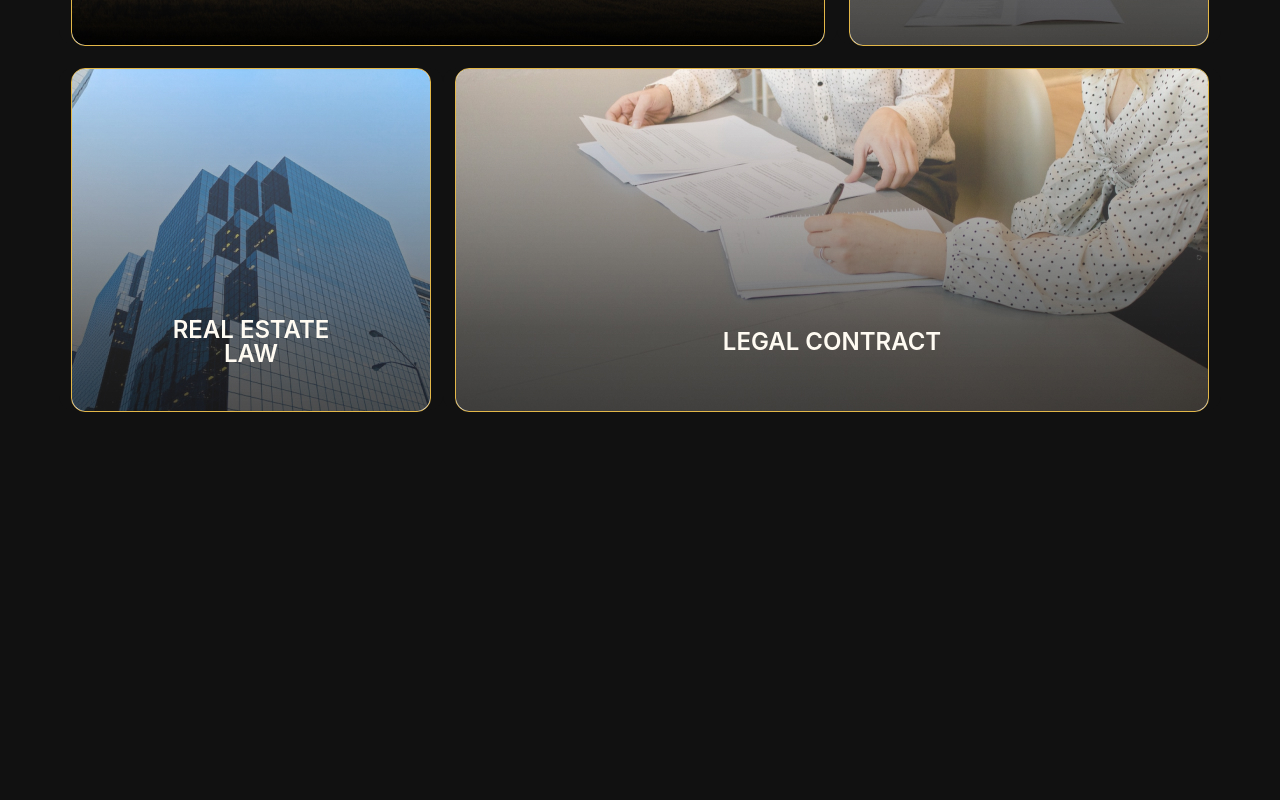
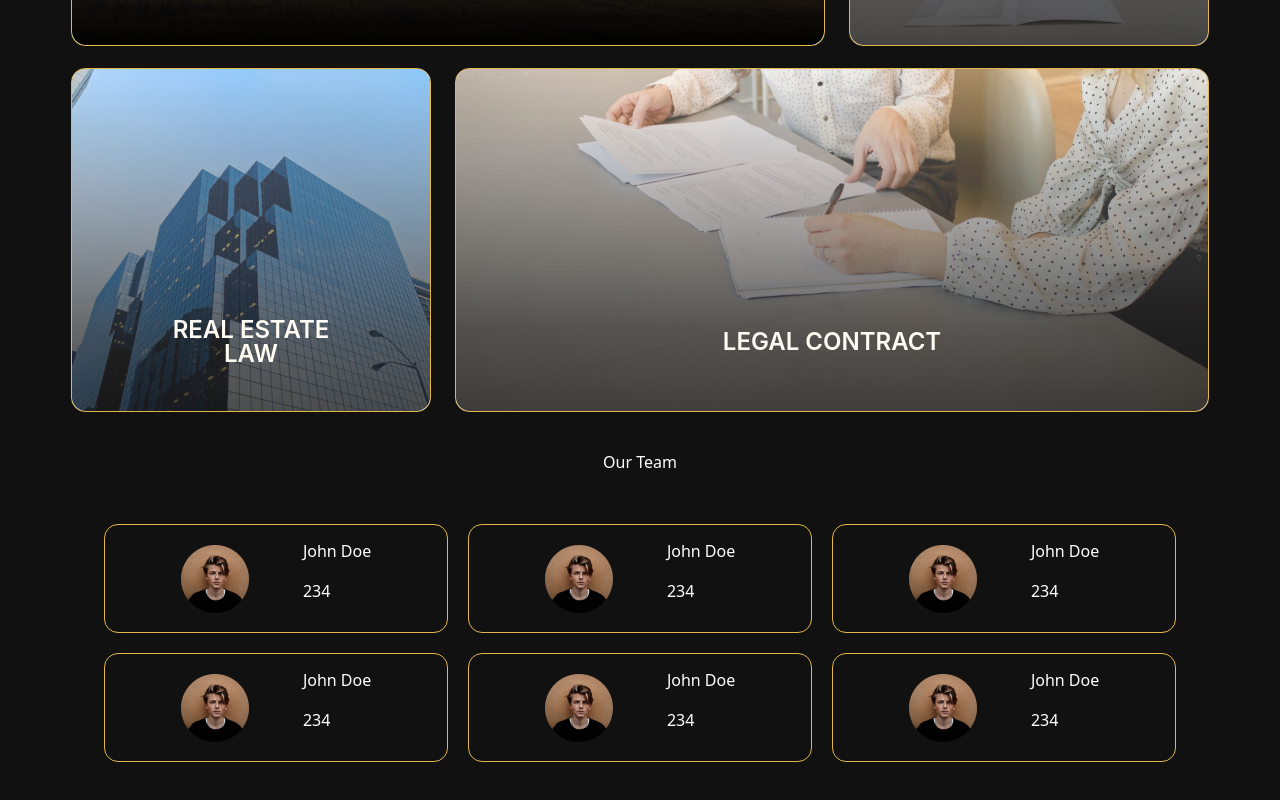
Before and after one commit to Ashwinumbarkar20/LawFirm, a React (Vite) app: page / in a window 1280 px wide. Shown: the part 2368-3168 px from the top of the page. Before the commit the page ends 2798 px from the top, so only its background shows below. Built offline with nearby package versions, Linux system fonts and the light colour scheme.

Commit message:
Team-section

```diff
--- a/src/App.jsx
+++ b/src/App.jsx
@@ -6,6 +6,7 @@ import Herosection from './Component/HeroSection/Herosection'
 import Intro from './Component/Introsection/Intro'
 import Chooseus from './Component/Chooseus/Chooseus'
 import Practices from './Component/Practices/Practices'
+import Teamsection from './Component/Team/Teamsection'
 
 function App() {
 
@@ -17,6 +18,7 @@ function App() {
 <Intro/>
 <Chooseus></Chooseus>
 <Practices/>
+<Teamsection/>
     </>
   )
 }
--- /dev/null
+++ b/src/Component/Namecard/Name.jsx
@@ -0,0 +1,23 @@
+import React from 'react'
+import styles from './Name.module.css'
+import pic from '../../assets/pic.png'
+export default function Name({name,Totalcases}) {
+  return (
+    <>
+     <div className={`${styles.mainDiv}`}>
+        <div className={`${styles.content}`}>
+
+            <div><img src={pic} alt="user_Pic" /></div>
+
+            <div className={`${styles.userdetails}`}>
+                <p>{name}</p>
+                <p>{Totalcases}</p>
+            </div>
+
+        </div>
+        </div>
+
+
+    </>
+  )
+}
--- /dev/null
+++ b/src/Component/Namecard/Name.module.css
@@ -0,0 +1,31 @@
+.mainDiv{
+    display: flex;
+
+    color: #fff;
+    justify-content: center;
+    align-items: center;
+    border: 0.1px solid #E3B748;
+    width: 344px;
+    height: 109px;
+    border-radius: 14px;
+    padding: 5px;
+    margin: 10px;
+    cursor: pointer;
+}
+
+.content{
+    display: flex;
+    flex-direction: row;
+    justify-content: space-evenly;
+    align-items: center;
+    height: 90%;
+    width: 90%;
+
+}
+
+
+.userdetails{
+    display: flex;
+    flex-direction: column;
+
+}
--- /dev/null
+++ b/src/Component/Team/Teamsection.jsx
@@ -0,0 +1,27 @@
+import React from 'react'
+import styles from './Teamsection.module.css'
+import Name from '../Namecard/Name';
+export default function Teamsection() {
+    const team=[
+        {name:"John Doe", Totalcases:234},
+        {name:"John Doe", Totalcases:234},
+        {name:"John Doe", Totalcases:234},
+        {name:"John Doe", Totalcases:234},
+        {name:"John Doe", Totalcases:234},
+        {name:"John Doe", Totalcases:234}
+    ];
+
+  return (
+    <>
+    <div className={`${styles.mainDiv}`}>
+    <span className={`${styles.Header}`}>Our Team</span>
+    <div className={`${styles.teamDiv}`}>
+{team.map((lawyer)=>{return <Name
+key={lawyer.Totalcases}
+name={lawyer.name}
+Totalcases={lawyer.Totalcases}/>})}
+    </div>
+    </div>
+    </>
+  )
+}
--- /dev/null
+++ b/src/Component/Team/Teamsection.module.css
@@ -0,0 +1,18 @@
+.teamDiv{
+    display: flex;
+    flex-direction: row;
+    flex-wrap: wrap;
+    justify-content: center;
+    align-items: center;
+    width: 1200px;
+
+}
+.mainDiv{
+    display: flex;
+    flex-direction: column;
+    justify-content: center;
+    align-items: center;
+    margin: 20px;
+    padding: 20px;
+    gap:40px;
+}
```
Also changed, not shown: src/assets/pic.png (added).
